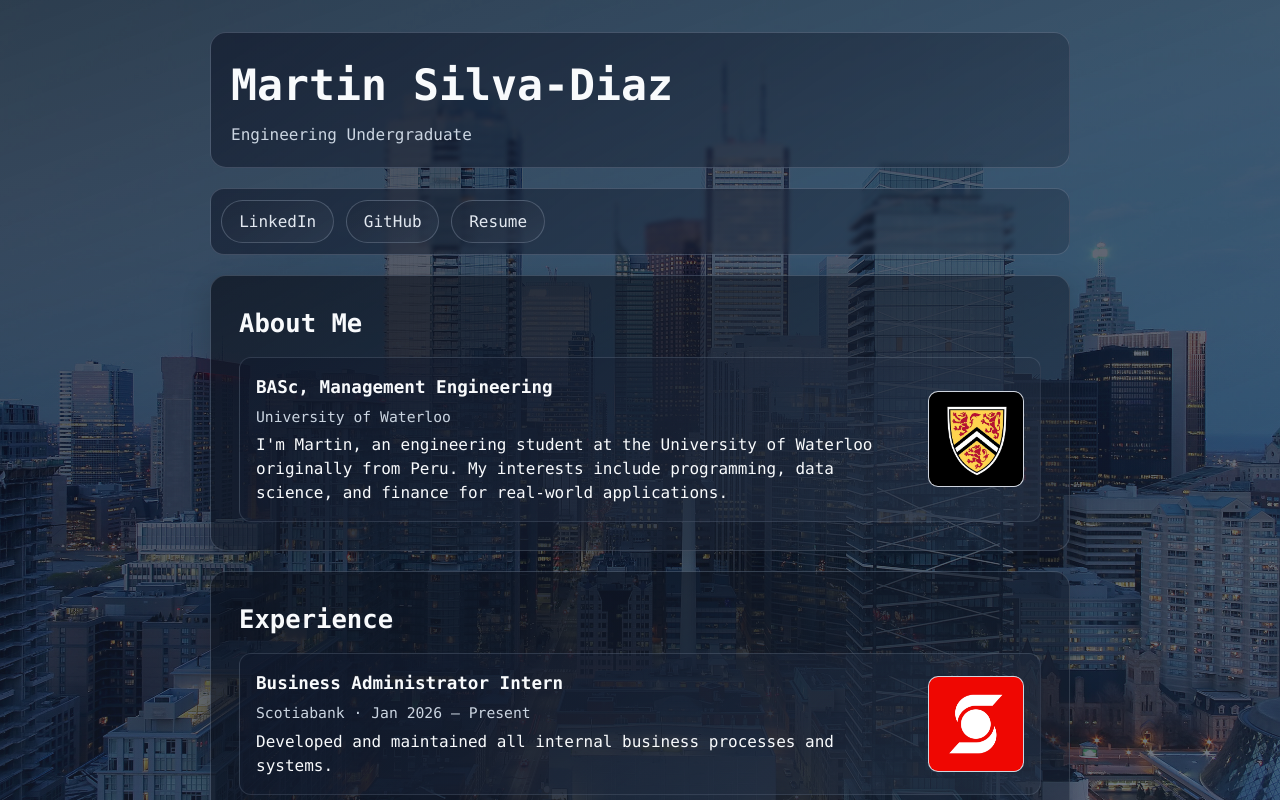
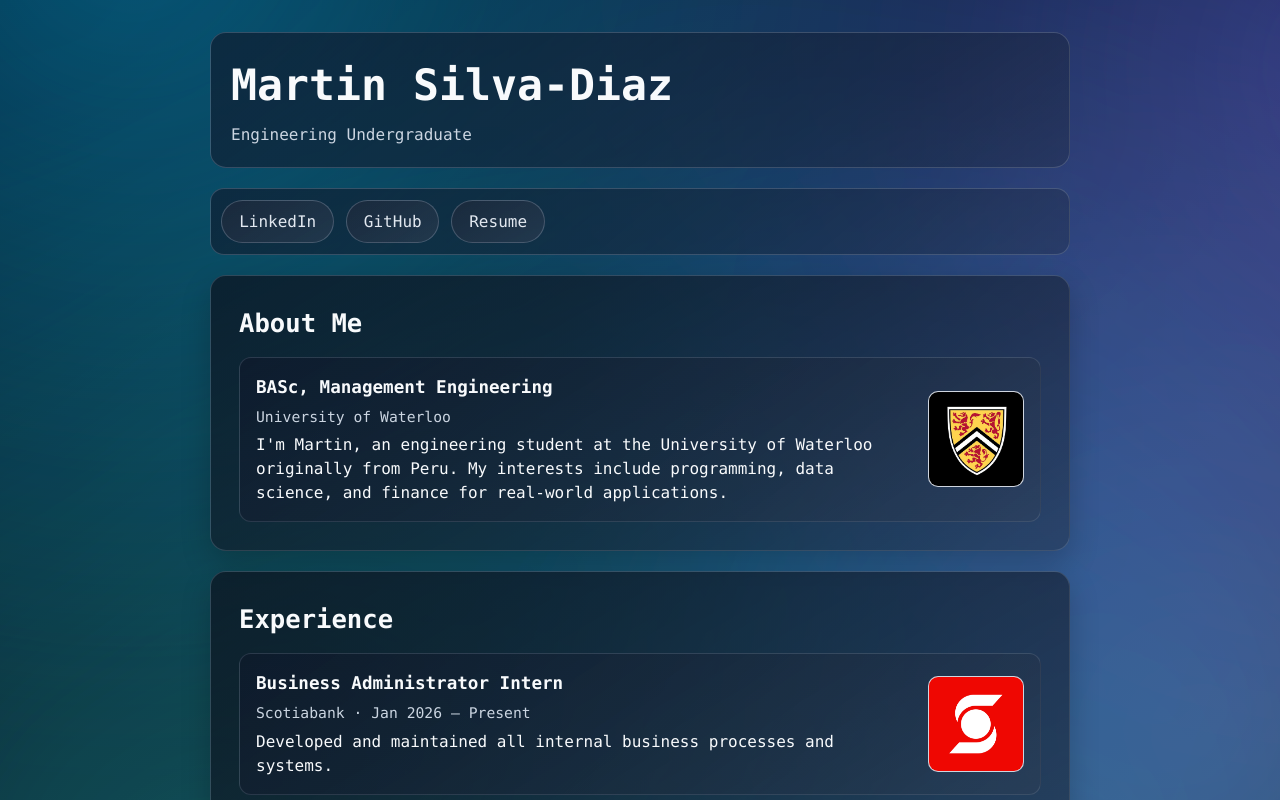
Before and after one commit to Martins26/Martin-Silva-Diaz-Personal-Website, a React (Vite) app: page / in a window 1280 px wide. Shown: the top 800 px of the page. Built offline with nearby package versions, Linux system fonts and the light colour scheme.

Commit message:
Replace image background with reactive animated gradient

```diff
--- a/src/App.css
+++ b/src/App.css
@@ -5,18 +5,69 @@
 }
 
 #root {
+  position: relative;
+  overflow: hidden;
+  isolation: isolate;
   min-height: 100vh;
   margin: 0;
   padding: 2rem;
-  background:
-    linear-gradient(
-      160deg,
-      rgba(2, 6, 23, 0.76) 0%,
-      rgba(15, 23, 42, 0.68) 40%,
-      rgba(30, 41, 59, 0.62) 100%
-    ),
-    url("/logos/background.png") center / cover no-repeat fixed;
+  background: linear-gradient(
+    150deg,
+    #020617 0%,
+    #0f172a 36%,
+    #1e293b 72%,
+    #334155 100%
+  );
   color: #f8fafc;
+}
+
+#root::before,
+#root::after {
+  content: "";
+  position: fixed;
+  inset: -22vmax;
+  z-index: -2;
+  pointer-events: none;
+  mix-blend-mode: screen;
+  transform-origin: center;
+  filter: blur(42px) saturate(145%);
+}
+
+#root::before {
+  background: radial-gradient(circle at 18% 24%, rgba(56, 189, 248, 0.42), transparent 40%),
+    radial-gradient(circle at 80% 18%, rgba(99, 102, 241, 0.42), transparent 45%),
+    radial-gradient(circle at 70% 78%, rgba(14, 165, 233, 0.34), transparent 42%);
+  animation: gradient-wave 16s ease-in-out infinite alternate;
+}
+
+#root::after {
+  z-index: -1;
+  background: radial-gradient(circle at 28% 80%, rgba(45, 212, 191, 0.3), transparent 44%),
+    radial-gradient(circle at 78% 68%, rgba(167, 139, 250, 0.26), transparent 42%),
+    radial-gradient(circle at 54% 42%, rgba(14, 116, 144, 0.25), transparent 50%);
+  animation: gradient-wave 22s ease-in-out infinite alternate-reverse;
+  opacity: 0.9;
+}
+
+@keyframes gradient-wave {
+  0% {
+    transform: translate3d(-5%, -4%, 0) rotate(0deg) scale(1);
+  }
+
+  45% {
+    transform: translate3d(4%, 3%, 0) rotate(12deg) scale(1.12);
+  }
+
+  100% {
+    transform: translate3d(-2%, 5%, 0) rotate(-7deg) scale(1.06);
+  }
+}
+
+@media (prefers-reduced-motion: reduce) {
+  #root::before,
+  #root::after {
+    animation: none;
+  }
 }
 
 .portfolio {
@@ -101,8 +152,10 @@ html {
 }
 
 @media (max-width: 900px) {
-  #root {
-    background-attachment: scroll;
+  #root::before,
+  #root::after {
+    inset: -30vmax;
+    filter: blur(32px) saturate(135%);
   }
 }
 
```
